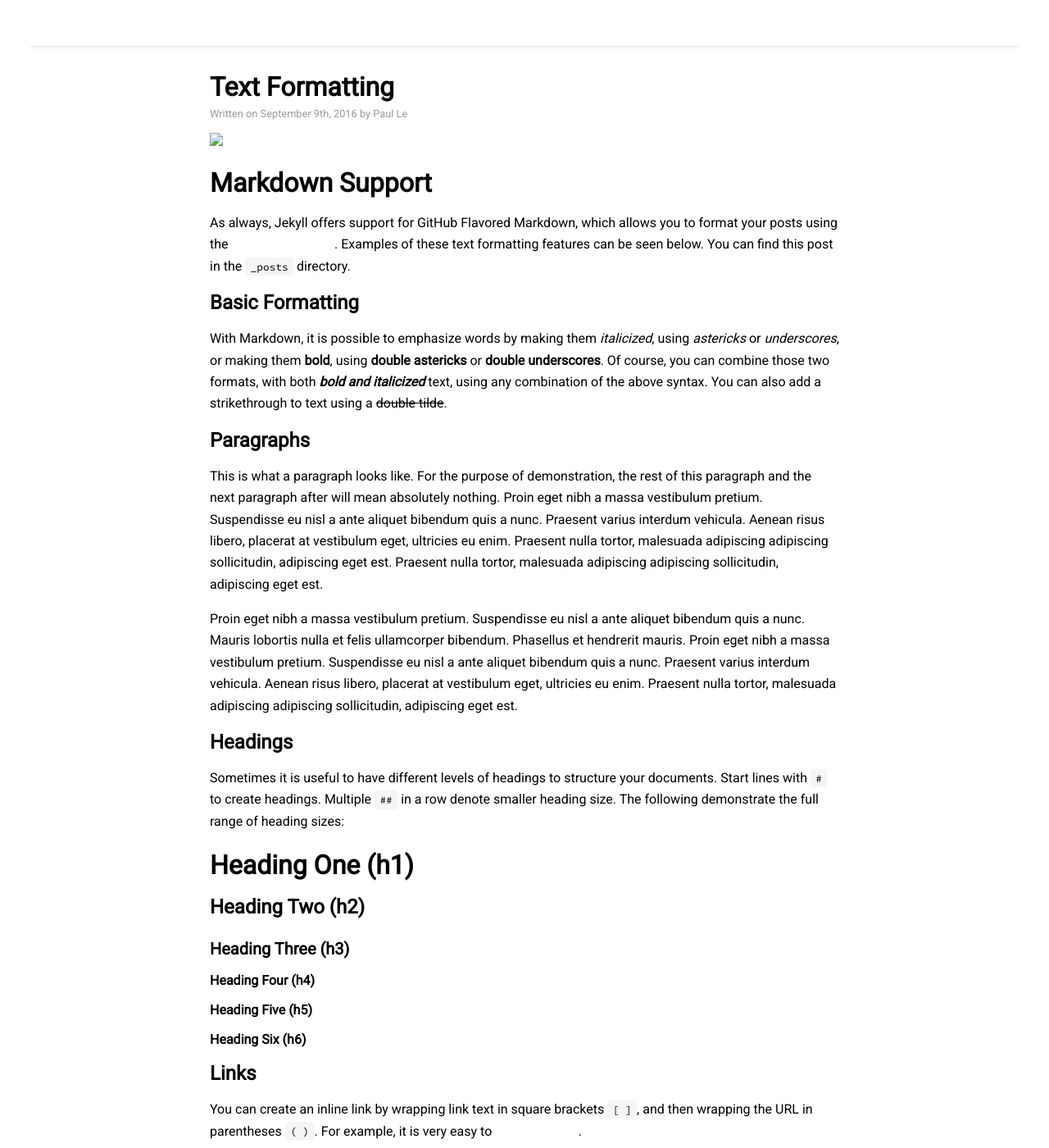
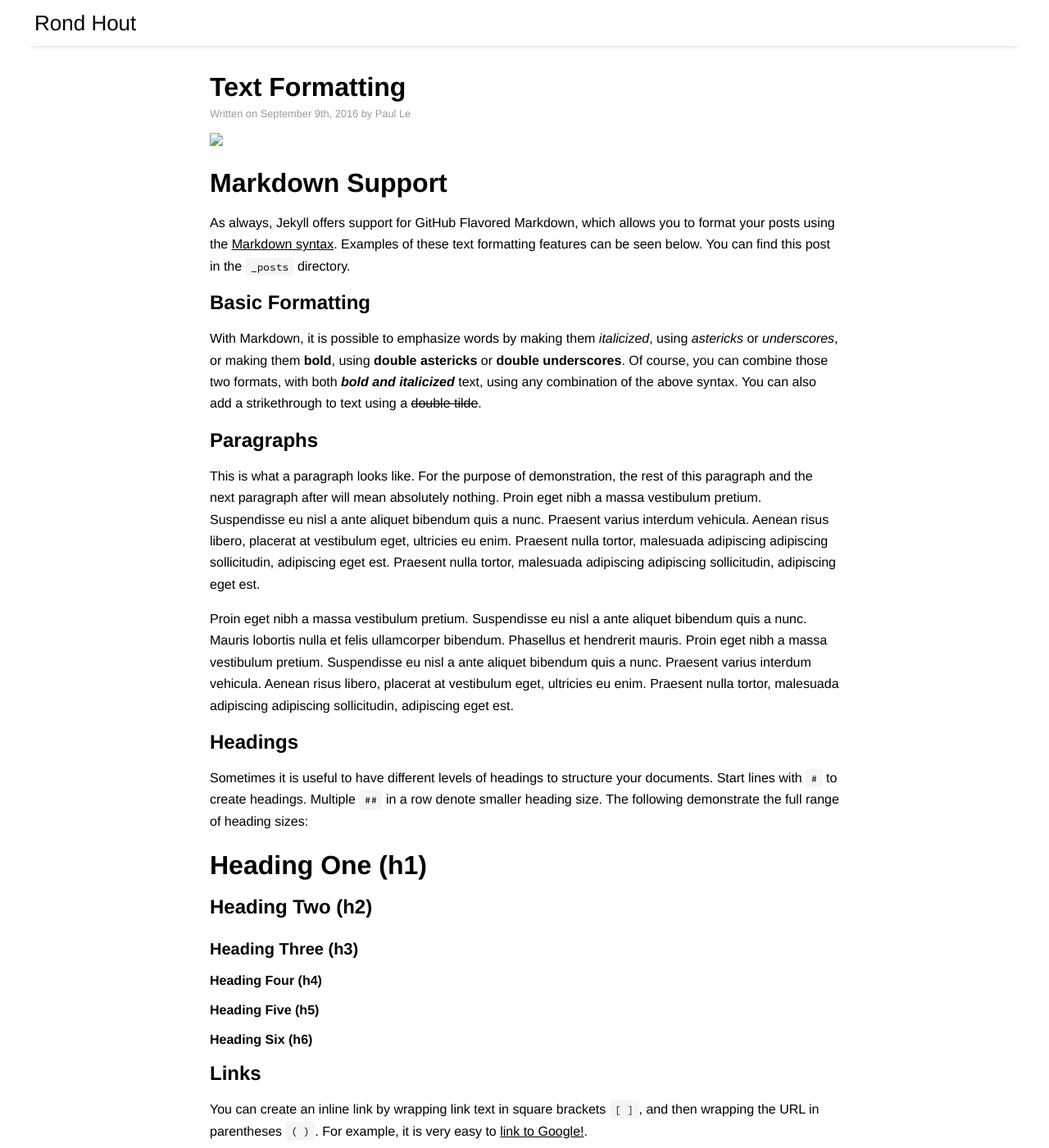
Before and after one commit to SimonBoury/rondomhout, a Jekyll site: the page built from _posts/2016-09-09-text-formatting.md, in a window 1280 px wide and 1400 px high. Shown: the whole window at 82% size. Built offline with Jekyll 4.4.1, drawn with Linux system fonts in a browser that asks for light colours; nearby versions of some CDN libraries; formulas are drawn with MathJax 3; comment, search, counter and statistics services are not loaded.

Commit message:
Update main.scss

```diff
--- a/assets/css/main.scss
+++ b/assets/css/main.scss
@@ -6,13 +6,13 @@
   Site variables
 */
 
-$base-font-family: 'Roboto', sans-serif;
+$base-font-family: 'Helvetica', sans-serif;
 
-$body-font-family: 'Roboto', sans-serif;
+$body-font-family: 'Helvetica', sans-serif;
 
 $code-font-family: "Source Code Pro", monospace;
 
-$brand-color: white;
+$brand-color: black;
 
 $container-width: 1280px;
 
```
